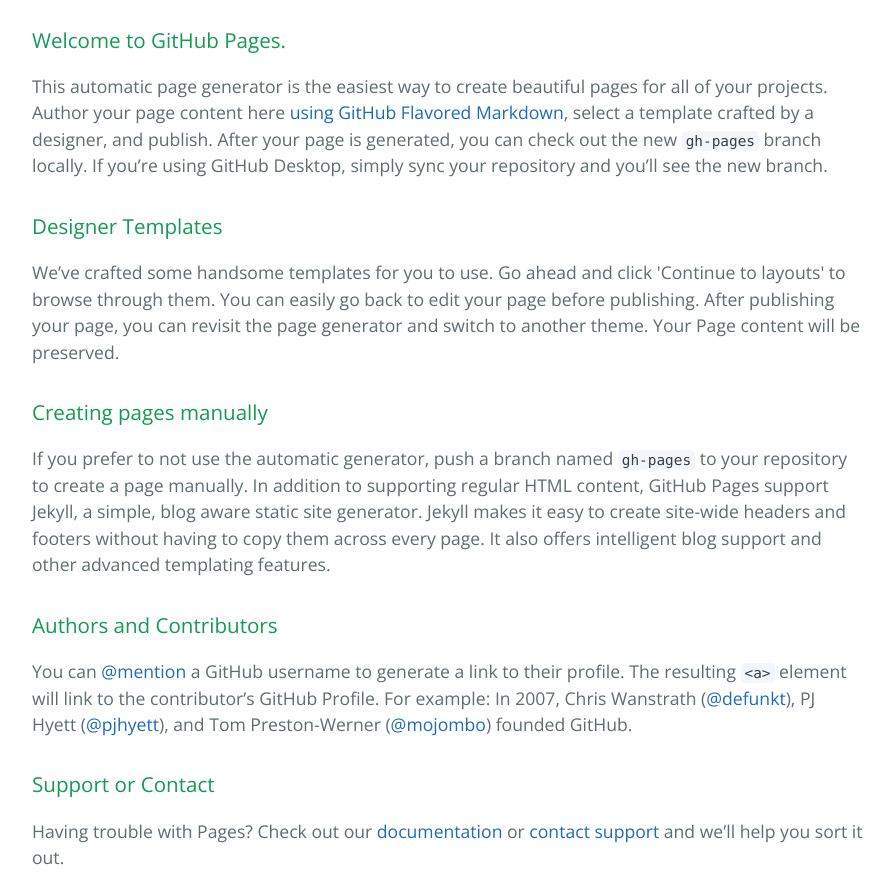
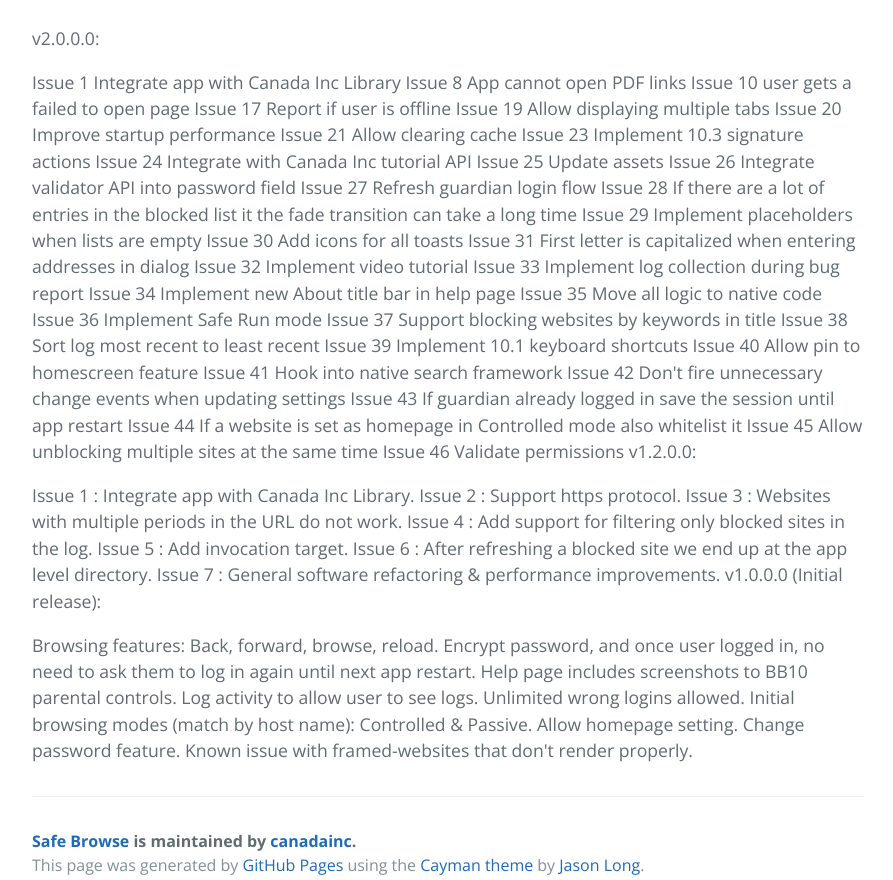
Before and after one commit to ragaeeb/safe-browse, a plain HTML site: page index.html in a window 1280 px wide. Shown: the part 420-1300 px from the top of the page, without its empty margins (192-1085 px from the left). Drawn offline with nearby package versions, Linux system fonts and the light colour scheme.

```diff
--- a/index.html
+++ b/index.html
@@ -19,30 +19,59 @@
     </section>
 
     <section class="main-content">
-      <h3>
-<a id="welcome-to-github-pages" class="anchor" href="#welcome-to-github-pages" aria-hidden="true"><span class="octicon octicon-link"></span></a>Welcome to GitHub Pages.</h3>
+      <p>v2.0.0.0:</p>
 
-<p>This automatic page generator is the easiest way to create beautiful pages for all of your projects. Author your page content here <a href="https://guides.github.com/features/mastering-markdown/">using GitHub Flavored Markdown</a>, select a template crafted by a designer, and publish. After your page is generated, you can check out the new <code>gh-pages</code> branch locally. If you’re using GitHub Desktop, simply sync your repository and you’ll see the new branch.</p>
+<p>Issue 1  Integrate app with Canada Inc Library
+ Issue 8  App cannot open PDF links
+ Issue 10  user gets a failed to open page
+ Issue 17  Report if user is offline
+ Issue 19  Allow displaying multiple tabs
+ Issue 20  Improve startup performance
+ Issue 21  Allow clearing cache
+ Issue 23  Implement 10.3 signature actions
+ Issue 24  Integrate with Canada Inc tutorial API
+ Issue 25  Update assets
+ Issue 26  Integrate validator API into password field
+ Issue 27  Refresh guardian login flow
+ Issue 28  If there are a lot of entries in the blocked list it the fade transition can take a long time
+ Issue 29  Implement placeholders when lists are empty
+ Issue 30  Add icons for all toasts
+ Issue 31  First letter is capitalized when entering addresses in dialog
+ Issue 32  Implement video tutorial
+ Issue 33  Implement log collection during bug report
+ Issue 34  Implement new About title bar in help page
+ Issue 35  Move all logic to native code
+ Issue 36  Implement Safe Run mode
+ Issue 37  Support blocking websites by keywords in title
+ Issue 38  Sort log most recent to least recent
+ Issue 39  Implement 10.1 keyboard shortcuts
+ Issue 40  Allow pin to homescreen feature
+ Issue 41  Hook into native search framework
+ Issue 42  Don't fire unnecessary change events when updating settings
+ Issue 43  If guardian already logged in save the session until app restart
+ Issue 44  If a website is set as homepage in Controlled mode also whitelist it
+ Issue 45  Allow unblocking multiple sites at the same time
+ Issue 46  Validate permissions
+v1.2.0.0:</p>
 
-<h3>
-<a id="designer-templates" class="anchor" href="#designer-templates" aria-hidden="true"><span class="octicon octicon-link"></span></a>Designer Templates</h3>
+<p>Issue 1 : Integrate app with Canada Inc Library.
+ Issue 2 : Support https protocol.
+ Issue 3 : Websites with multiple periods in the URL do not work.
+ Issue 4 : Add support for filtering only blocked sites in the log.
+ Issue 5 : Add invocation target.
+ Issue 6 : After refreshing a blocked site we end up at the app level directory.
+ Issue 7 : General software refactoring &amp; performance improvements.
+v1.0.0.0 (Initial release):</p>
 
-<p>We’ve crafted some handsome templates for you to use. Go ahead and click 'Continue to layouts' to browse through them. You can easily go back to edit your page before publishing. After publishing your page, you can revisit the page generator and switch to another theme. Your Page content will be preserved.</p>
-
-<h3>
-<a id="creating-pages-manually" class="anchor" href="#creating-pages-manually" aria-hidden="true"><span class="octicon octicon-link"></span></a>Creating pages manually</h3>
-
-<p>If you prefer to not use the automatic generator, push a branch named <code>gh-pages</code> to your repository to create a page manually. In addition to supporting regular HTML content, GitHub Pages support Jekyll, a simple, blog aware static site generator. Jekyll makes it easy to create site-wide headers and footers without having to copy them across every page. It also offers intelligent blog support and other advanced templating features.</p>
-
-<h3>
-<a id="authors-and-contributors" class="anchor" href="#authors-and-contributors" aria-hidden="true"><span class="octicon octicon-link"></span></a>Authors and Contributors</h3>
-
-<p>You can <a href="https://github.com/blog/821" class="user-mention">@mention</a> a GitHub username to generate a link to their profile. The resulting <code>&lt;a&gt;</code> element will link to the contributor’s GitHub Profile. For example: In 2007, Chris Wanstrath (<a href="https://github.com/defunkt" class="user-mention">@defunkt</a>), PJ Hyett (<a href="https://github.com/pjhyett" class="user-mention">@pjhyett</a>), and Tom Preston-Werner (<a href="https://github.com/mojombo" class="user-mention">@mojombo</a>) founded GitHub.</p>
-
-<h3>
-<a id="support-or-contact" class="anchor" href="#support-or-contact" aria-hidden="true"><span class="octicon octicon-link"></span></a>Support or Contact</h3>
-
-<p>Having trouble with Pages? Check out our <a href="https://help.github.com/pages">documentation</a> or <a href="https://github.com/contact">contact support</a> and we’ll help you sort it out.</p>
+<p>Browsing features: Back, forward, browse, reload.
+Encrypt password, and once user logged in, no need to ask them to log in again until next app restart.
+Help page includes screenshots to BB10 parental controls.
+Log activity to allow user to see logs.
+Unlimited wrong logins allowed.
+Initial browsing modes (match by host name): Controlled &amp; Passive.
+Allow homepage setting.
+Change password feature.
+Known issue with framed-websites that don't render properly.</p>
 
       <footer class="site-footer">
         <span class="site-footer-owner"><a href="https://github.com/canadainc/safe-browse">Safe Browse</a> is maintained by <a href="https://github.com/canadainc">canadainc</a>.</span>
```
Also changed, not shown: params.json (+1 -1 lines).
